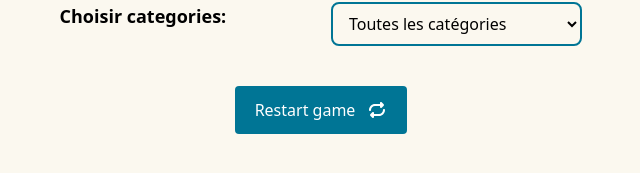
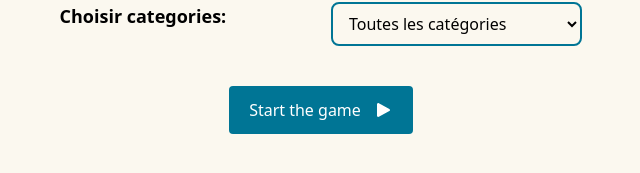
Before and after one commit to uriostegui-sam/quiz-conduite, a React (Vite) app in the folder frontend/: page / in a window 1280 px wide. Shown: the part 283-456 px from the top of the page, without its empty margins (319-959 px from the left). Built offline with nearby package versions, Linux system fonts and the light colour scheme.

Commit message:
feat(button): add start and restart button functionality with new icons

```diff
--- a/frontend/src/Components/Quiz/ButtonComponent.tsx
+++ b/frontend/src/Components/Quiz/ButtonComponent.tsx
@@ -1,11 +1,19 @@
 import ArrowRight from "../../assets/icon/arrow-right.svg";
 import Repeat from "../../assets/icon/repeat.svg";
+import Play from "../../assets/icon/play.svg";
 
 const Button = (props: {
   index?: number;
   setIndex?: (index: number) => void;
   chosenAnswer?: string | null;
   inQuiz: boolean;
+  startButton?: boolean;
+  start?: boolean;
+  setStart?: (start: boolean) => void;
+  reStart?: boolean;
+  setReStart?: (reStart: boolean) => void;
+  playing?: boolean;
+  setPlaying?: (playing: boolean) => void;
 }) => {
   const next = () => {
     if (props.chosenAnswer !== null) {
@@ -13,23 +21,36 @@ const Button = (props: {
     }
   };
 
+  const start = () => {
+    if(props.setStart) props.setStart(true)
+  };
+
   const restart = () => {
-    return;
+    if(props.setReStart) props.setReStart(true)
+    if(props.setStart) props.setStart(true)
   };
 
   const isNotClicked = props.chosenAnswer === null;
+
   return (
     <button
-      onClick={props.inQuiz ? next : restart}
+      onClick={props.inQuiz ? next : (props.startButton ? start : restart)}
       className={`relative h-12 overflow-hidden rounded px-5 py-2.5 text-white transition-all duration-300 bg-cyan-700 hover:bg-cyan-700 hover:ring-2 hover:ring-cyan-700 hover:ring-offset-2 disabled:bg-gray-200 disabled:border-gray-200`}
       disabled={props.inQuiz ? isNotClicked : false}
     >
-      {props.inQuiz ? (
+      {props.inQuiz && (
         <span className="relative flex items-center gap-3">
           <p>Next question</p>
           <img src={ArrowRight} className="w-5 h-5" />
         </span>
-      ) : (
+      )}
+      {props.startButton && (
+        <span className="relative flex items-center gap-3">
+          <p>Start the game</p>
+          <img src={Play} className="w-5 h-5" />
+        </span>
+      )}
+      {!props.inQuiz && !props.startButton && (
         <span className="relative flex items-center gap-3">
           <p>Restart game</p>
           <img src={Repeat} className="w-5 h-5" />
```
